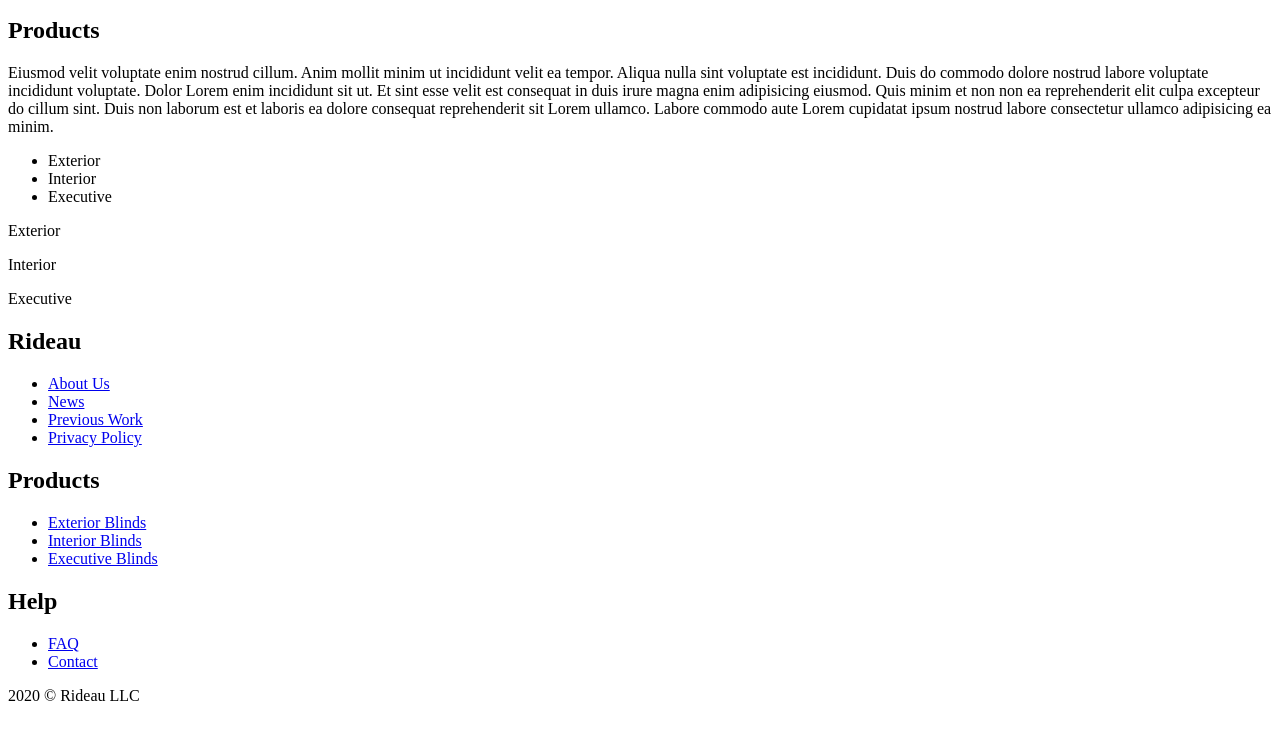
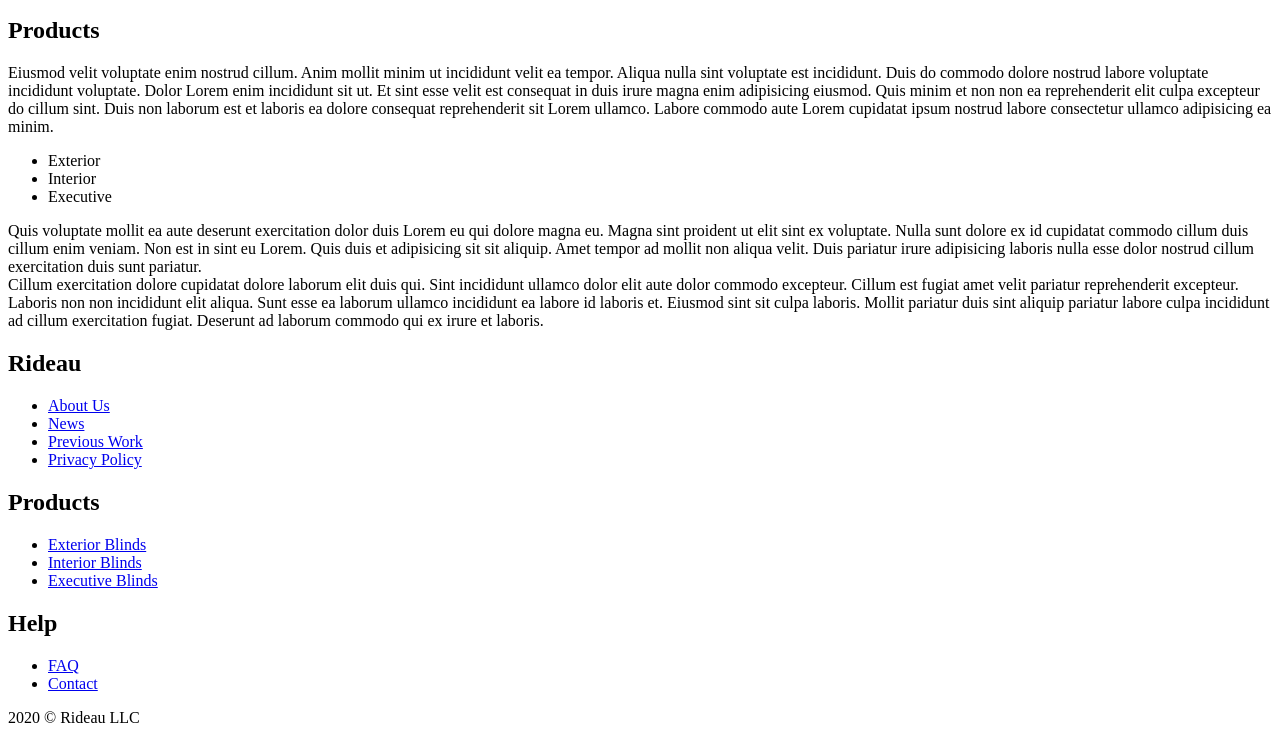
Before and after one commit to ivanvb/rideau-website, a Gatsby site: page /products in a window 1280 px wide. Shown: the part 1143-1878 px from the top of the page. Before the commit the page ends 1856 px from the top, so only its background shows below. Built offline with nearby package versions, Linux system fonts and the light colour scheme; Gatsby itself is replaced by a stand-in of ours.

Commit message:
Add categories data to categories.json file

```diff
--- a/src/components/general/magicTabs.js
+++ b/src/components/general/magicTabs.js
@@ -36,6 +36,7 @@ const MagicTabs = ({ tabs }) => {
             <div className="relative pb-1">
                 <ul className="flex">
                     {tabs.map(({ tabName }, i) => {
+                        console.log(tabName)
                         return (
                             <li className="pr-3" key={i}>
                                 <span
--- /dev/null
+++ b/src/components/general/productTab.js
@@ -0,0 +1,7 @@
+import React from "react"
+
+const ProductTab = ({ title, text, image }) => {
+    return <div>{text}</div>
+}
+
+export default ProductTab
--- a/src/components/products/productCategories.js
+++ b/src/components/products/productCategories.js
@@ -1,21 +1,42 @@
 import React from "react"
 import MagicTabs from "../general/magicTabs"
+import ProductTab from "../general/productTab"
+import { graphql, useStaticQuery } from "gatsby"
 
 const ProductCategories = () => {
-    const tabs = [
-        {
-            tabName: "Exterior",
-            item: <p>Exterior</p>,
-        },
-        {
-            tabName: "Interior",
-            item: <p>Interior</p>,
-        },
-        {
-            tabName: "Executive",
-            item: <p>Executive</p>,
-        },
-    ]
+    const categories = useStaticQuery(graphql`
+        query {
+            allCategoriesJson {
+                edges {
+                    node {
+                        name
+                        description
+                        image {
+                            childImageSharp {
+                                fluid(maxWidth: 800, maxHeight: 800) {
+                                    ...GatsbyImageSharpFluid
+                                }
+                            }
+                        }
+                    }
+                }
+            }
+        }
+    `)
+
+    const tabs = categories.allCategoriesJson.edges.map(
+        ({ node: category }, i) => ({
+            tabName: category.name,
+            item: (
+                <ProductTab
+                    key={i}
+                    title={category.name}
+                    text={category.description}
+                    image={category.image.childImageSharp.fluid}
+                />
+            ),
+        })
+    )
 
     return (
         <section className="std-padding-x">
--- a/src/data/categories/categories.json
+++ b/src/data/categories/categories.json
@@ -1,14 +1,17 @@
 [
     {
         "name": "Exterior",
-        "image": "./images/exterior.jpg"
+        "image": "./images/exterior.jpg",
+        "description": "Quis voluptate mollit ea aute deserunt exercitation dolor duis Lorem eu qui dolore magna eu. Magna sint proident ut elit sint ex voluptate. Nulla sunt dolore ex id cupidatat commodo cillum duis cillum enim veniam. Non est in sint eu Lorem. Quis duis et adipisicing sit sit aliquip. Amet tempor ad mollit non aliqua velit. Duis pariatur irure adipisicing laboris nulla esse dolor nostrud cillum exercitation duis sunt pariatur."
     },
     {
         "name": "Interior",
-        "image": "./images/interior.jpg"
+        "image": "./images/interior.jpg",
+        "description": "Cillum exercitation dolore cupidatat dolore laborum elit duis qui. Sint incididunt ullamco dolor elit aute dolor commodo excepteur. Cillum est fugiat amet velit pariatur reprehenderit excepteur."
     },
     {
         "name": "Executive",
-        "image": "./images/executive.jpg"
+        "image": "./images/executive.jpg",
+        "description": "Laboris non non incididunt elit aliqua. Sunt esse ea laborum ullamco incididunt ea labore id laboris et. Eiusmod sint sit culpa laboris. Mollit pariatur duis sint aliquip pariatur labore culpa incididunt ad cillum exercitation fugiat. Deserunt ad laborum commodo qui ex irure et laboris."
     }
 ]
```
